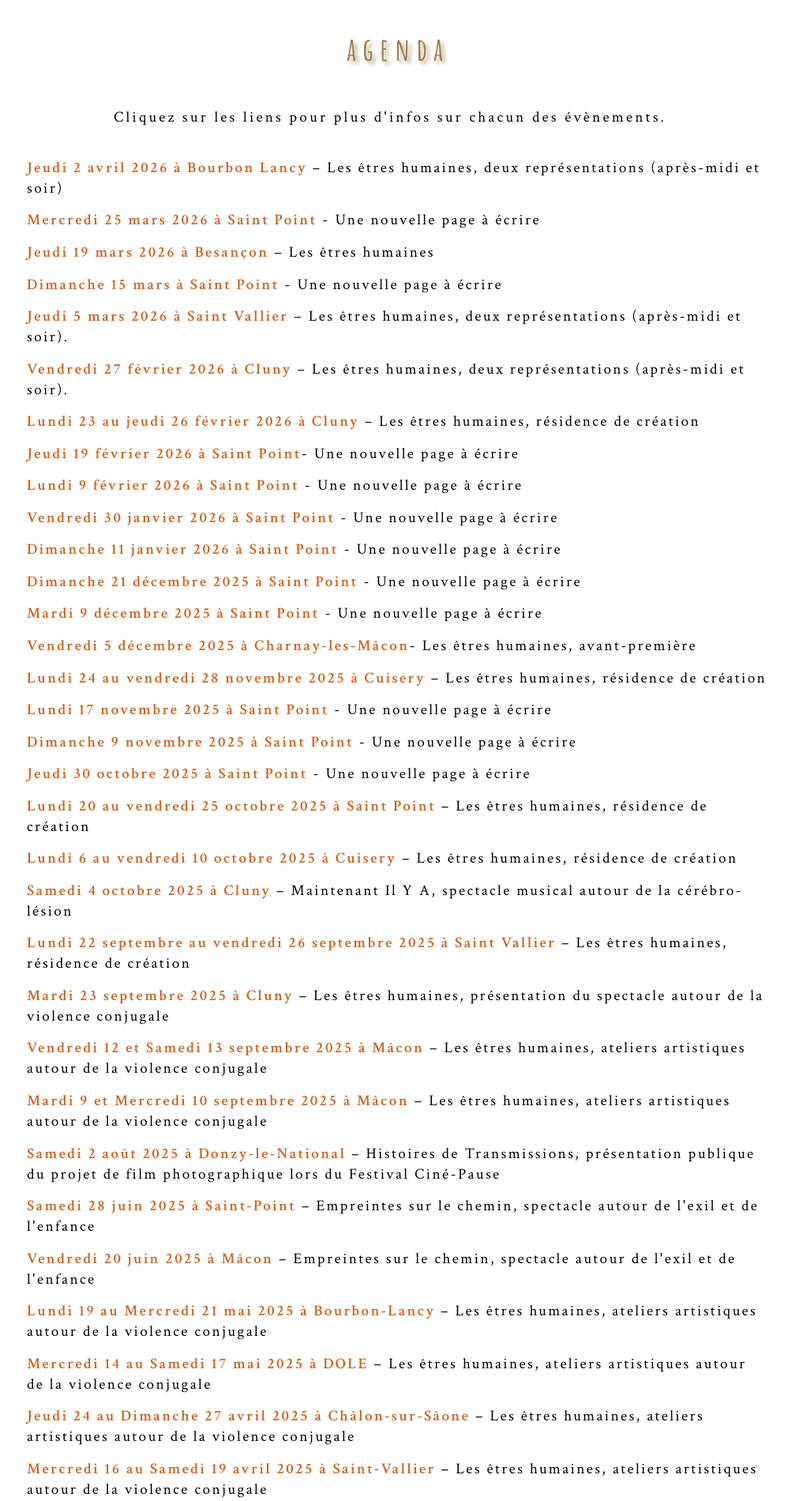
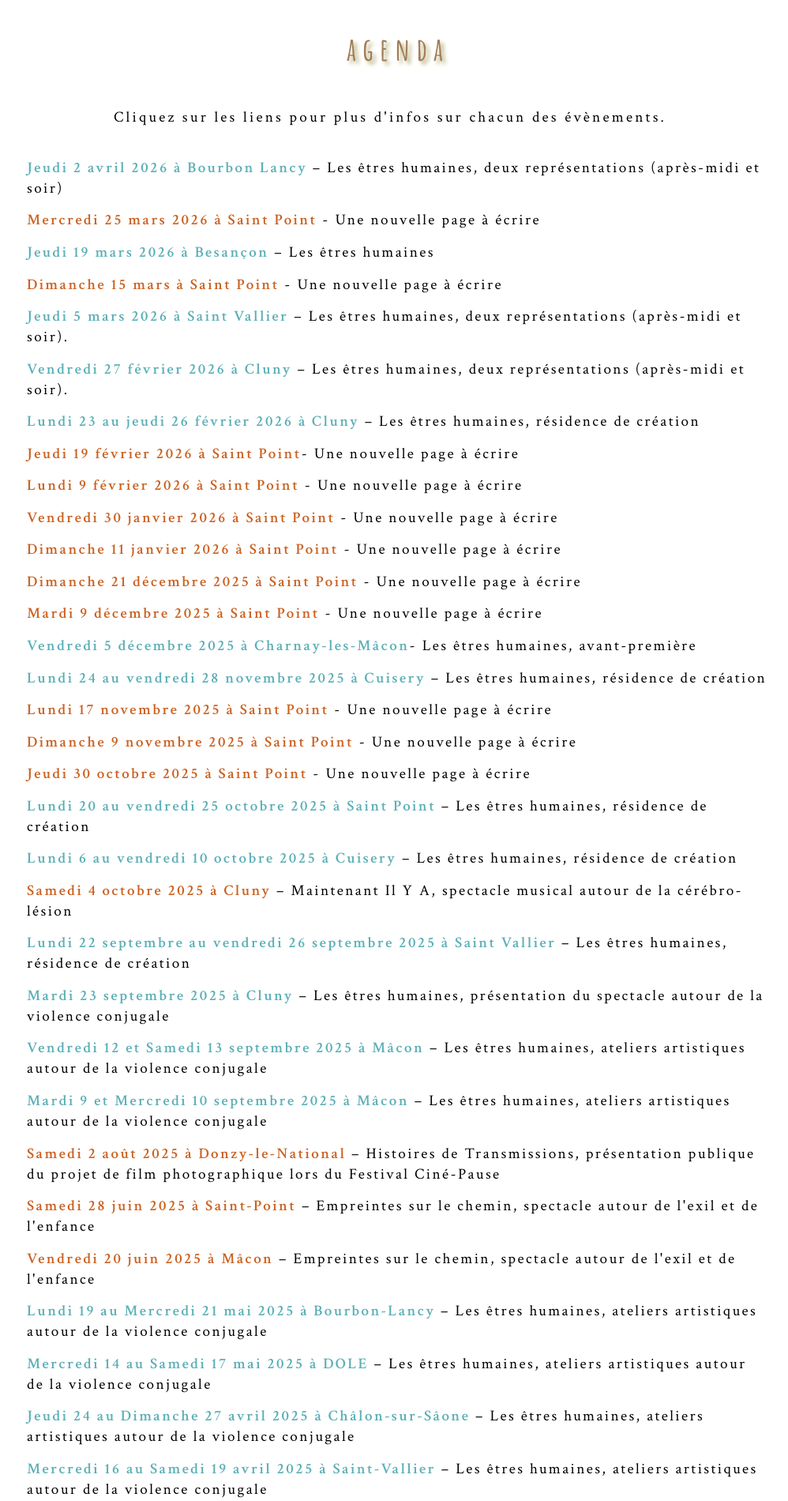
Before and after one commit to leshnik/revertouthaut, a Jekyll site: the page built from agenda.md, in a window 1280 px wide. Shown: the part 250-2150 px from the top of the page at 79% size, without its empty margins (136-1134 px from the left). Built offline with Jekyll 4.4.1, drawn with Linux system fonts in a browser that asks for light colours.

Commit message:
agenda LEH #5bafb6

```diff
--- a/agenda.md
+++ b/agenda.md
@@ -7,40 +7,40 @@ summary: Calendrier d'ateliers et de présentations publiques de Rêver Tout Hau
 <p class="intro-text">Cliquez sur les liens pour plus d'infos sur chacun des évènements.</p>
 <ul class="agenda-list">
 
-<li><a href="#2-04-2026"><span style="color:#CB6120; font-weight:bold;">Jeudi 2 avril 2026 à Bourbon Lancy</span> – Les êtres humaines, deux représentations (après-midi et soir)</a></li>
+<li><a href="#2-04-2026"><span style="color:#5bafb6; font-weight:bold;">Jeudi 2 avril 2026 à Bourbon Lancy</span> – Les êtres humaines, deux représentations (après-midi et soir)</a></li>
 <li><a href="#25-03-2026"><span style="color:#CB6120; font-weight:bold;">Mercredi 25 mars 2026 à Saint Point</span> - Une nouvelle page à écrire</a></li>
-<li><a href="#19-03-2026"><span style="color:#CB6120; font-weight:bold;">Jeudi 19 mars 2026 à Besançon</span> – Les êtres humaines</a></li>
+<li><a href="#19-03-2026"><span style="color:#5bafb6; font-weight:bold;">Jeudi 19 mars 2026 à Besançon</span> – Les êtres humaines</a></li>
 <li><a href="#15-03-2026"><span style="color:#CB6120; font-weight:bold;">Dimanche 15 mars à Saint Point</span> - Une nouvelle page à écrire</a></li>
-<li><a href="#5-03-2026"><span style="color:#CB6120; font-weight:bold;">Jeudi 5 mars 2026 à Saint Vallier</span> – Les êtres humaines, deux représentations (après-midi et soir).</a></li>
-<li><a href="#27-20-2026"><span style="color:#CB6120; font-weight:bold;">Vendredi 27 février 2026 à Cluny</span> – Les êtres humaines, deux représentations (après-midi et soir).</a></li>
-<li><a href="#23-02-2026"><span style="color:#CB6120; font-weight:bold;">Lundi 23 au jeudi 26 février 2026 à Cluny</span> – Les êtres humaines, résidence de création</a></li>
+<li><a href="#5-03-2026"><span style="color:#5bafb6; font-weight:bold;">Jeudi 5 mars 2026 à Saint Vallier</span> – Les êtres humaines, deux représentations (après-midi et soir).</a></li>
+<li><a href="#27-20-2026"><span style="color:#5bafb6; font-weight:bold;">Vendredi 27 février 2026 à Cluny</span> – Les êtres humaines, deux représentations (après-midi et soir).</a></li>
+<li><a href="#23-02-2026"><span style="color:#5bafb6; font-weight:bold;">Lundi 23 au jeudi 26 février 2026 à Cluny</span> – Les êtres humaines, résidence de création</a></li>
 <li><a href="#19-02-2026"><span style="color:#CB6120; font-weight:bold;">Jeudi 19 février 2026 à Saint Point</span>- Une nouvelle page à écrire</a></li>
 <li><a href="#9-02-2026"><span style="color:#CB6120; font-weight:bold;">Lundi 9 février 2026 à Saint Point</span> - Une nouvelle page à écrire</a></li>
 <li><a href="#30-01-2026"><span style="color:#CB6120; font-weight:bold;">Vendredi 30 janvier 2026 à Saint Point</span> - Une nouvelle page à écrire</a></li>
 <li><a href="#11-01-2026"><span style="color:#CB6120; font-weight:bold;">Dimanche 11 janvier 2026 à Saint Point</span> - Une nouvelle page à écrire</a></li>
 <li><a href="#21-12-2025"><span style="color:#CB6120; font-weight:bold;">Dimanche 21 décembre 2025 à Saint Point</span> - Une nouvelle page à écrire</a></li>
 <li><a href="#9-12-2025"><span style="color:#CB6120; font-weight:bold;">Mardi 9 décembre 2025 à Saint Point</span> - Une nouvelle page à écrire</a></li>
-<li><a href="#5-12-2025"><span style="color:#CB6120; font-weight:bold;">Vendredi 5 décembre 2025 à Charnay-les-Mâcon</span>- Les êtres humaines, avant-première</a></li>
-<li><a href="#24-11-2025"><span style="color:#CB6120; font-weight:bold;">Lundi 24 au vendredi 28 novembre 2025 à Cuisery</span> – Les êtres humaines, résidence de création</a></li>
+<li><a href="#5-12-2025"><span style="color:#5bafb6; font-weight:bold;">Vendredi 5 décembre 2025 à Charnay-les-Mâcon</span>- Les êtres humaines, avant-première</a></li>
+<li><a href="#24-11-2025"><span style="color:#5bafb6; font-weight:bold;">Lundi 24 au vendredi 28 novembre 2025 à Cuisery</span> – Les êtres humaines, résidence de création</a></li>
 <li><a href="#17-11-2025"><span style="color:#CB6120; font-weight:bold;">Lundi 17 novembre 2025 à Saint Point</span> - Une nouvelle page à écrire</a></li>
 <li><a href="#9-11-2025"><span style="color:#CB6120; font-weight:bold;">Dimanche 9 novembre 2025 à Saint Point</span> - Une nouvelle page à écrire</a></li>
 <li><a href="#30-10-2025"><span style="color:#CB6120; font-weight:bold;">Jeudi 30 octobre 2025 à Saint Point</span> - Une nouvelle page à écrire</a></li>
-<li><a href="#20-10-2025"><span style="color:#CB6120; font-weight:bold;">Lundi 20 au vendredi 25 octobre 2025 à Saint Point</span> – Les êtres humaines, résidence de création</a></li>
-<li><a href="#6-10-2025"><span style="color:#CB6120; font-weight:bold;">Lundi 6 au vendredi 10 octobre 2025 à Cuisery</span> – Les êtres humaines, résidence de création</a></li>
+<li><a href="#20-10-2025"><span style="color:#5bafb6; font-weight:bold;">Lundi 20 au vendredi 25 octobre 2025 à Saint Point</span> – Les êtres humaines, résidence de création</a></li>
+<li><a href="#6-10-2025"><span style="color:#5bafb6; font-weight:bold;">Lundi 6 au vendredi 10 octobre 2025 à Cuisery</span> – Les êtres humaines, résidence de création</a></li>
 <li><a href="#4-10-2025"><span style="color:#CB6120; font-weight:bold;">Samedi 4 octobre 2025 à Cluny</span> – Maintenant Il Y A, spectacle musical autour de la cérébro-lésion</a></li>
-<li><a href="#22-09-2025"><span style="color:#CB6120; font-weight:bold;">Lundi 22 septembre au vendredi 26 septembre 2025 à Saint Vallier</span> – Les êtres humaines, résidence de création</a></li>
-<li><a href="#23-09-2025"><span style="color:#CB6120; font-weight:bold;">Mardi 23 septembre 2025 à Cluny</span> – Les êtres humaines, présentation du spectacle autour de la violence conjugale</a></li>
-<li><a href="#09-09-2025"><span style="color:#CB6120; font-weight:bold;">Vendredi 12 et Samedi 13 septembre 2025 à Mâcon</span> – Les êtres humaines, ateliers artistiques autour de la violence conjugale</a></li>
-<li><a href="#09-09-2025"><span style="color:#CB6120; font-weight:bold;">Mardi 9 et Mercredi 10 septembre 2025 à Mâcon</span> – Les êtres humaines, ateliers artistiques autour de la violence conjugale</a></li>
+<li><a href="#22-09-2025"><span style="color:#5bafb6; font-weight:bold;">Lundi 22 septembre au vendredi 26 septembre 2025 à Saint Vallier</span> – Les êtres humaines, résidence de création</a></li>
+<li><a href="#23-09-2025"><span style="color:#5bafb6; font-weight:bold;">Mardi 23 septembre 2025 à Cluny</span> – Les êtres humaines, présentation du spectacle autour de la violence conjugale</a></li>
+<li><a href="#09-09-2025"><span style="color:#5bafb6; font-weight:bold;">Vendredi 12 et Samedi 13 septembre 2025 à Mâcon</span> – Les êtres humaines, ateliers artistiques autour de la violence conjugale</a></li>
+<li><a href="#09-09-2025"><span style="color:#5bafb6; font-weight:bold;">Mardi 9 et Mercredi 10 septembre 2025 à Mâcon</span> – Les êtres humaines, ateliers artistiques autour de la violence conjugale</a></li>
 <li><a href="#2-08-2025"><span style="color:#CB6120; font-weight:bold;">Samedi 2 août 2025 à Donzy-le-National</span> – Histoires de Transmissions, présentation publique du projet de film photographique lors du Festival Ciné-Pause</a></li>
 <li><a href="#21-06-2025"><span style="color:#CB6120; font-weight:bold;">Samedi 28 juin 2025 à Saint-Point</span> – Empreintes sur le chemin, spectacle autour de l'exil et de l'enfance</a></li>
 <li><a href="#21-06-2025"><span style="color:#CB6120; font-weight:bold;">Vendredi 20 juin 2025 à Mâcon</span> – Empreintes sur le chemin, spectacle autour de l'exil et de l'enfance</a></li>
-<li><a href="#19-05-2025"><span style="color:#CB6120; font-weight:bold;">Lundi 19 au Mercredi 21 mai 2025 à Bourbon-Lancy</span> – Les êtres humaines, ateliers artistiques autour de la violence conjugale</a></li>
-<li><a href="#14-05-2025"><span style="color:#CB6120; font-weight:bold;">Mercredi 14 au Samedi 17 mai 2025 à DOLE</span> – Les êtres humaines, ateliers artistiques autour de la violence conjugale</a></li>
-<li><a href="#19-03-2025"><span style="color:#CB6120; font-weight:bold;">Jeudi 24 au Dimanche 27 avril 2025 à Châlon-sur-Sâone</span> – Les êtres humaines, ateliers artistiques autour de la violence conjugale</a></li>
-<li><a href="#16-04-2025"><span style="color:#CB6120; font-weight:bold;">Mercredi 16 au Samedi 19 avril 2025 à Saint-Vallier</span> – Les êtres humaines, ateliers artistiques autour de la violence conjugale</a></li>
-<li><a href="#09-04-2025"><span style="color:#CB6120; font-weight:bold;">Mercredi 9 au Samedi 12 avril 2025 à Besançon</span> – Les êtres humaines, ateliers artistiques autour de la violence conjugale</a></li>
-<li><a href="#19-03-2025"><span style="color:#CB6120; font-weight:bold;">Mercredi 19 au Samedi 22 mars 2025 à Châlon-sur-Sâone</span> – Les êtres humaines, ateliers artistiques autour de la violence conjugale</a></li>
+<li><a href="#19-05-2025"><span style="color:#5bafb6; font-weight:bold;">Lundi 19 au Mercredi 21 mai 2025 à Bourbon-Lancy</span> – Les êtres humaines, ateliers artistiques autour de la violence conjugale</a></li>
+<li><a href="#14-05-2025"><span style="color:#5bafb6; font-weight:bold;">Mercredi 14 au Samedi 17 mai 2025 à DOLE</span> – Les êtres humaines, ateliers artistiques autour de la violence conjugale</a></li>
+<li><a href="#19-03-2025"><span style="color:#5bafb6; font-weight:bold;">Jeudi 24 au Dimanche 27 avril 2025 à Châlon-sur-Sâone</span> – Les êtres humaines, ateliers artistiques autour de la violence conjugale</a></li>
+<li><a href="#16-04-2025"><span style="color:#5bafb6; font-weight:bold;">Mercredi 16 au Samedi 19 avril 2025 à Saint-Vallier</span> – Les êtres humaines, ateliers artistiques autour de la violence conjugale</a></li>
+<li><a href="#09-04-2025"><span style="color:#5bafb6; font-weight:bold;">Mercredi 9 au Samedi 12 avril 2025 à Besançon</span> – Les êtres humaines, ateliers artistiques autour de la violence conjugale</a></li>
+<li><a href="#19-03-2025"><span style="color:#5bafb6; font-weight:bold;">Mercredi 19 au Samedi 22 mars 2025 à Châlon-sur-Sâone</span> – Les êtres humaines, ateliers artistiques autour de la violence conjugale</a></li>
 <li><a href="#11-03-2025"><span style="color:#CB6120; font-weight:bold;">Mercredi 13 mars 2025 à La Clayette</span> – Les Emmêlé‧es, spectacle autour des jeunes aidant‧es</a></li>
 <li><a href="#11-03-2025"><span style="color:#CB6120; font-weight:bold;">Mardi 11 mars 2025 à Charolles</span> – Les Emmêlé‧es, spectacle autour des jeunes aidant‧es</a></li>
 <li><a href="#25-02-2025"><span style="color:#CB6120; font-weight:bold;">Mardi 25 février 2025 à 10h à Saint-Point</span> dernier atelier d'écriture autour du deuil, à la Pimenterie, suivi d'un repas partagé – Une Nouvelle Page à Écrire</a></li>
```
